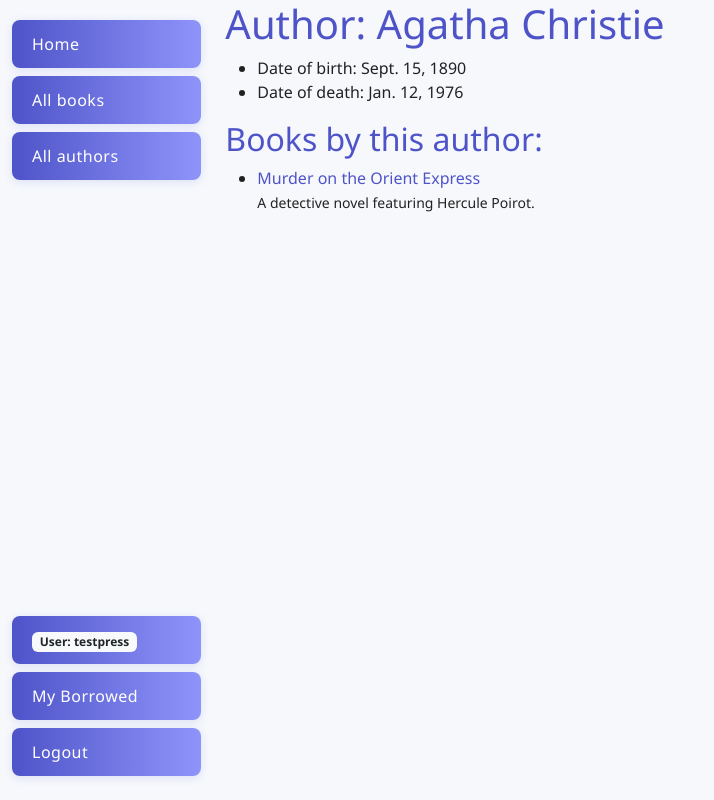
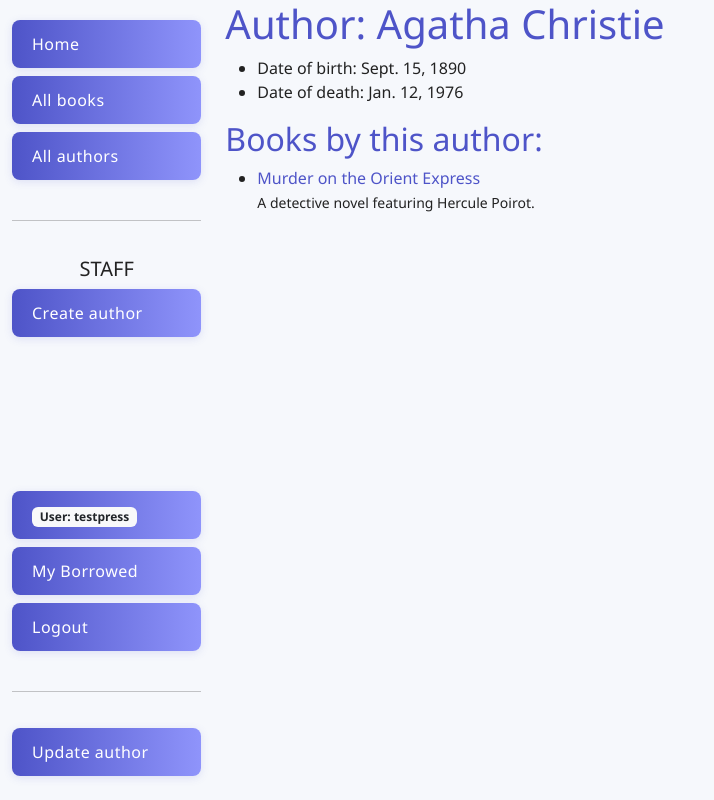
Before and after one commit to parthasarathy-testpress/django_local_library, a Django app: page /catalog/author/2 in a window 1280 px wide. Shown: the whole page, without its empty margins (0-714 px from the left). Run offline with Django 5.2, Linux system fonts and the light colour scheme; a user stored in the database is signed in; data comes from the database, SQL or seed files in the repository; both versions use the stored data as it was after the commit.

Commit message:
feat: Add librarian permission to make a crud operation

```diff
--- a/catalog/templates/base_generic.html
+++ b/catalog/templates/base_generic.html
@@ -29,6 +29,15 @@
             <a href="{% url 'authors' %}">All authors</a>
           </li>
         </ul>
+        {% if user.is_staff %}
+        <hr>
+        <ul class="sidebar-nav">
+        <h5 class="sidebar-heading text-center">STAFF</h5>
+        {% if perms.catalog.add_author %}
+           <li><a href="{% url 'author-create' %}">Create author</a></li>
+        {% endif %}
+        </ul>
+        {% endif %}
         <ul class="sidebar-nav sidebar-bottom">
           {% if user.is_authenticated %}
           <li class="sidebar-user"><span class="badge bg-light text-dark">User: {{ user.get_username }}</span></li>
--- a/catalog/templates/catalog/author_detail.html
+++ b/catalog/templates/catalog/author_detail.html
@@ -19,3 +19,20 @@
   {% endfor %}
 </ul>
 {% endblock %}
+
+{% block sidebar %}
+  {{ block.super }}
+
+  {% if perms.catalog.change_author or perms.catalog.delete_author %}
+  <hr>
+  <ul class="sidebar-nav">
+    {% if perms.catalog.change_author %}
+      <li><a href="{% url 'author-update' author.id %}">Update author</a></li>
+    {% endif %}
+    {% if not author.book_set.all and perms.catalog.delete_author %}
+      <li><a href="{% url 'author-delete' author.id %}">Delete author</a></li>
+    {% endif %}
+    </ul>
+  {% endif %}
+
+{% endblock %}
--- a/catalog/templates/catalog/book_renew_librarian.html
+++ b/catalog/templates/catalog/book_renew_librarian.html
@@ -5,7 +5,7 @@
   <p>Borrower: {{ book_instance.borrower }}</p>
   <p {% if book_instance.is_overdue %} class="text-danger"{% endif %} >Due date: {{ book_instance.due_back }}</p>
 
-  <form action="/" method="post">
+  <form action="" method="post">
     {% csrf_token %}
     <table>
     {{ form.as_table }}
--- a/catalog/urls.py
+++ b/catalog/urls.py
@@ -9,4 +9,7 @@ urlpatterns = [
     path('author/<int:pk>', views.AuthorDetailView.as_view(), name='author-detail'),
     path('mybooks/', views.LoanedBooksByUserListView.as_view(), name='my-borrowed'),
     path('book/<uuid:pk>/renew/', views.renew_book_librarian, name='renew-book-librarian'),
+    path('author/create/', views.AuthorCreate.as_view(), name='author-create'),
+    path('author/<int:pk>/update/', views.AuthorUpdate.as_view(), name='author-update'),
+    path('author/<int:pk>/delete/', views.AuthorDelete.as_view(), name='author-delete'),
 ]
--- a/catalog/views.py
+++ b/catalog/views.py
@@ -1,7 +1,7 @@
 from django.shortcuts import render
 from django.views import generic
 from .models import Book, Author, BookInstance
-from django.contrib.auth.mixins import LoginRequiredMixin
+from django.contrib.auth.mixins import LoginRequiredMixin, PermissionRequiredMixin
 
 import datetime
 
@@ -11,6 +11,9 @@ from django.http import HttpResponseRedirect
 from django.urls import reverse
 
 from catalog.forms import RenewBookForm
+
+from django.views.generic.edit import CreateView, UpdateView, DeleteView
+from django.urls import reverse_lazy
 
 def index(request):
 
@@ -92,3 +95,29 @@ def renew_book_librarian(request, pk):
     }
 
     return render(request, 'catalog/book_renew_librarian.html', context)
+
+class AuthorCreate(PermissionRequiredMixin, CreateView):
+    model = Author
+    fields = ['first_name', 'last_name', 'date_of_birth', 'date_of_death']
+    initial = {'date_of_death': '11/11/2023'}
+    permission_required = 'catalog.add_author'
+
+class AuthorUpdate(PermissionRequiredMixin, UpdateView):
+    model = Author
+    # Not recommended (potential security issue if more fields added)
+    fields = '__all__'
+    permission_required = 'catalog.change_author'
+
+class AuthorDelete(PermissionRequiredMixin, DeleteView):
+    model = Author
+    success_url = reverse_lazy('authors')
+    permission_required = 'catalog.delete_author'
+
+    def form_valid(self, form):
+        try:
+            self.object.delete()
+            return HttpResponseRedirect(self.success_url)
+        except Exception as e:
+            return HttpResponseRedirect(
+                reverse("author-delete", kwargs={"pk": self.object.pk})
+            )
```
Also changed, not shown: catalog/templates/catalog/author_confirm_delete.html (added, +25 -0 lines), catalog/templates/catalog/author_form.html (added, +11 -0 lines), db.sqlite3.
